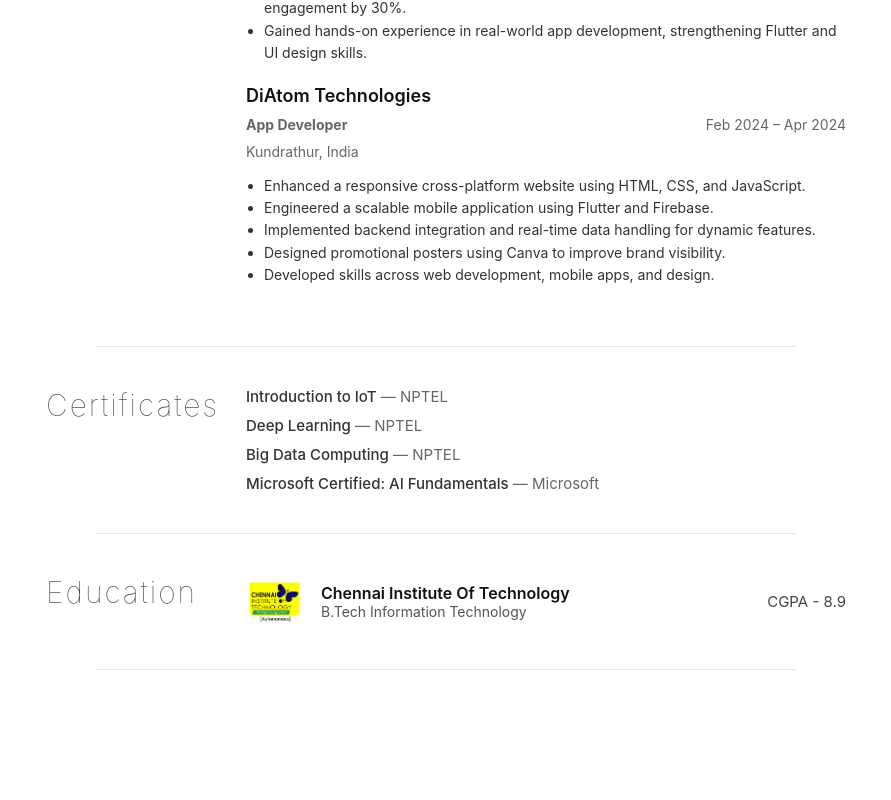
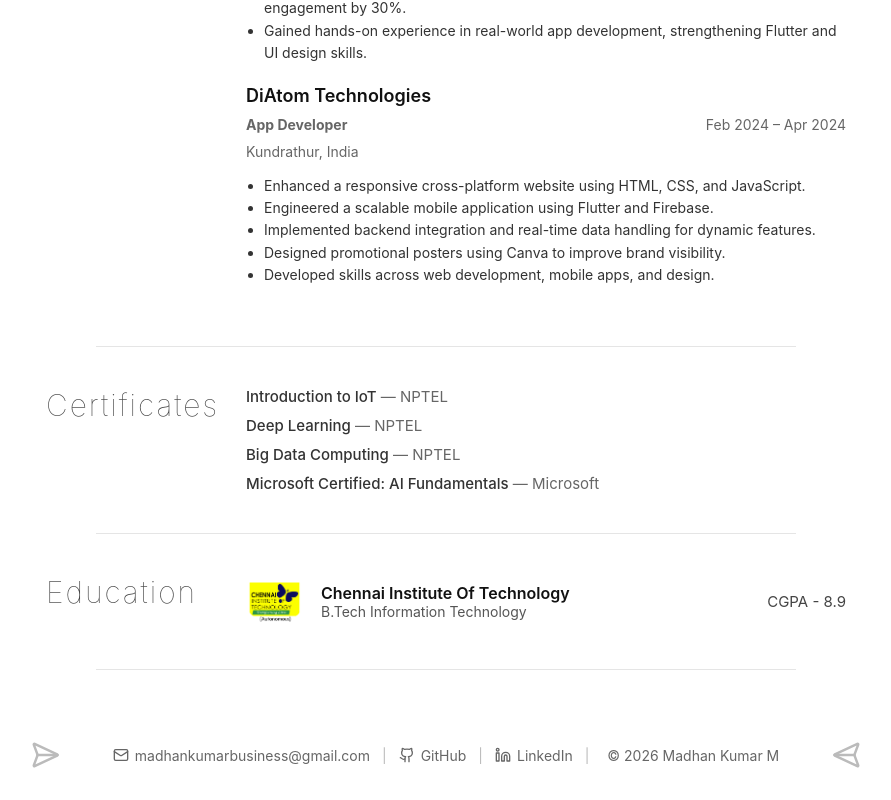
Before and after one commit to the-madhankumar/the-madhankumar.github.io, a React (Create React App) app: page / in a window 1280 px wide. Shown: the part 2267-3067 px from the top of the page, without its empty margins (194-1085 px from the left). Before the commit the page ends 2977 px from the top, so only its background shows below. Built offline with nearby package versions, Linux system fonts and the light colour scheme.

Commit message:
feat(footer): add footer section with links

```diff
--- a/src/components/Home/index.css
+++ b/src/components/Home/index.css
@@ -234,3 +234,64 @@
     font-size: 15px;
     color: #444;
 }
+
+/* Footer */
+.footer {
+    width: 100%;
+    padding: 30px 0;
+    display: flex;
+    justify-content: center;
+}
+
+.footer-content {
+    display: flex;
+    align-items: center;
+    gap: 18px;
+    font-size: 14px;
+    color: #666;
+}
+
+.footer-links {
+    display: flex;
+    align-items: center;
+    gap: 12px;
+}
+
+.footer-links a {
+    text-decoration: none;
+    color: #666;
+    transition: color 0.2s ease;
+}
+
+.footer-links a:hover {
+    color: #000;
+}
+
+.footer-separator {
+    color: #bbb;
+}
+
+.footer-icon {
+    width: 100px;
+    height: 30px;
+    color: #bbb;
+}
+
+.footer-copy {
+    margin-left: 6px;
+}
+
+.footer-links a {
+    display: flex;
+    align-items: center;
+    gap: 6px;
+}
+
+.footer-code {
+    margin-left: 6px;
+    color: #bbb;
+}
+
+.flip-icon {
+  transform: scaleX(-1);
+}
--- a/src/components/Home/index.js
+++ b/src/components/Home/index.js
@@ -1,4 +1,4 @@
-import { SquareUser, Linkedin, Github } from 'lucide-react';
+import { SquareUser, Linkedin, Github, Mail, AudioWaveform, SendHorizontal } from 'lucide-react';
 import { Divider, SkillsResolve, ProjectsResolve, WorkResolve, CertificatesResolve, EducationResolve } from '../utils/utils'
 
 import about from '../Data/About';
@@ -96,6 +96,49 @@
             </div>
 
             <Divider />
+
+            <footer className="footer">
+                <div className="footer-content">
+
+                    <SendHorizontal className="footer-icon" />
+
+                    <div className="footer-links">
+                        <a href="mailto:madhankumarbusiness@gmail.com">
+                            <Mail size={16} /> madhankumarbusiness@gmail.com
+                        </a>
+
+                        <span className="footer-separator">|</span>
+
+                        <a
+                            href="https://github.com/yourgithub"
+                            target="_blank"
+                            rel="noreferrer"
+                        >
+                            <Github size={16} /> GitHub
+                        </a>
+
+                        <span className="footer-separator">|</span>
+
+                        <a
+                            href="https://linkedin.com/in/yourlinkedin"
+                            target="_blank"
+                            rel="noreferrer"
+                        >
+                            <Linkedin size={16} /> LinkedIn
+                        </a>
+
+                        <span className="footer-separator">|</span>
+
+                        <span className="footer-copy">
+                           © {new Date().getFullYear()} Madhan Kumar M
+                        </span>
+
+                    </div>
+
+                    <SendHorizontal className="footer-icon flip-icon" />
+
+                </div>
+            </footer>
         </div>
     )
 }
```
Lines whose indentation alone changed are shown as unchanged.
